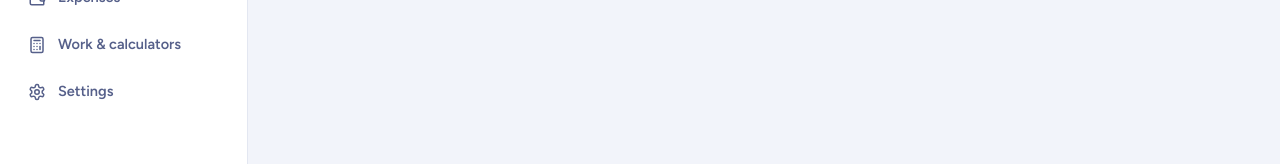
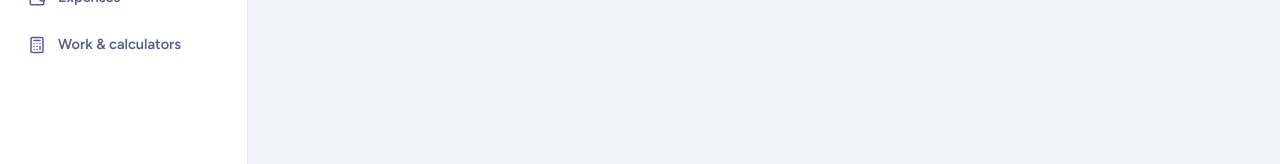
Before and after one commit to akworks315/Finora-4-Zentro-By-HMC-frontend-, a React (Vite) app: page / in a window 1280 px wide. Shown: the part 337-501 px from the top of the page. Built offline with nearby package versions, Linux system fonts and the light colour scheme; no server answers.

Commit message:
setting ivon disabled

```diff
--- a/src/App.jsx
+++ b/src/App.jsx
@@ -1,5 +1,5 @@
 import React, { useCallback, useEffect, useMemo, useState } from "react";
-import { LayoutDashboard, ReceiptText, Users, Settings as Cog, Plus, Menu, X, RefreshCw, AlertCircle, CheckCircle2, Sun, Moon, ArrowUpRight, Calculator, Wallet } from "lucide-react";
+import { LayoutDashboard, ReceiptText, Users, Plus, Menu, X, RefreshCw, AlertCircle, CheckCircle2, Sun, Moon, ArrowUpRight, Calculator, Wallet } from "lucide-react";
 import { apiRequest, resolveServer } from "./config";
 import { normalize, normalizeWork, normalizeBill, billExpenseRows, dateInRange, num } from "./lib";
 import { openChatWithText } from "./whatsapp";
@@ -9,20 +9,18 @@ import Sales from "./components/Sales";
 import Customers from "./components/Customers";
 import InvoiceModal from "./components/InvoiceModal";
 import SaleForm from "./components/SaleForm";
-import Settings from "./components/Settings";
 import Logo from "./components/Logo";
 import Calculators from "./components/Calculators";
 import Expenses, { budgetStatus } from "./components/Expenses";
 import Notifications from "./components/Notifications";
 
-const NAV = [["Dashboard", LayoutDashboard], ["Sales & invoices", ReceiptText], ["Customers", Users], ["Expenses", Wallet], ["Work & calculators", Calculator], ["Settings", Cog]];
+const NAV = [["Dashboard", LayoutDashboard], ["Sales & invoices", ReceiptText], ["Customers", Users], ["Expenses", Wallet], ["Work & calculators", Calculator]];
 const HEAD = {
   "Dashboard": ["Dashboard", "Your sales, money received, expenses and profit at a glance."],
   "Sales & invoices": ["Sales & invoices", "Every sale with its invoice. Open one to preview or download the PDF."],
   "Customers": ["Customers", "Who you sell to and who still owes you."],
   "Expenses": ["Expenses", "Month-by-month income, spending and profit or loss."],
-  "Work & calculators": ["Work & calculators", "Work you gave to employees (area × rate) and their working permissions."],
-  "Settings": ["Settings", "Business details shown on your invoices."]
+  "Work & calculators": ["Work & calculators", "Work you gave to employees (area × rate) and their working permissions."]
 };
 const DEFAULT_PORTFOLIO = "https://portfolio-web-psi-rosy.vercel.app/";
 
@@ -200,7 +198,6 @@ export default function App() {
           {page === "Customers" && <Customers rows={all} onFilter={name => { setSalesRange("all"); go("Sales & invoices"); setSalesQuery(name); }} />}
           {page === "Expenses" && <Expenses sales={all} expenses={expenseRows} bills={billRows} budgets={budgets} people={people} onAddBill={saveBill} onOpenBill={b => setOpenId(b.id)} onAdd={addExpense} onRemove={removeExpense} onSetLimit={setLimit} notify={notify} />}
           {page === "Work & calculators" && <Calculators works={workRows} employees={people} onSaveWork={saveWork} onRenewWork={renewWork} onWorkStatus={setWorkStatus} onDeleteWork={deleteWork} onBillWork={billFromWork} notify={notify} />}
-          {page === "Settings" && <Settings business={business} onSave={saveBusiness} />}
         </>}
       </div>
       <footer className="foot">
```
